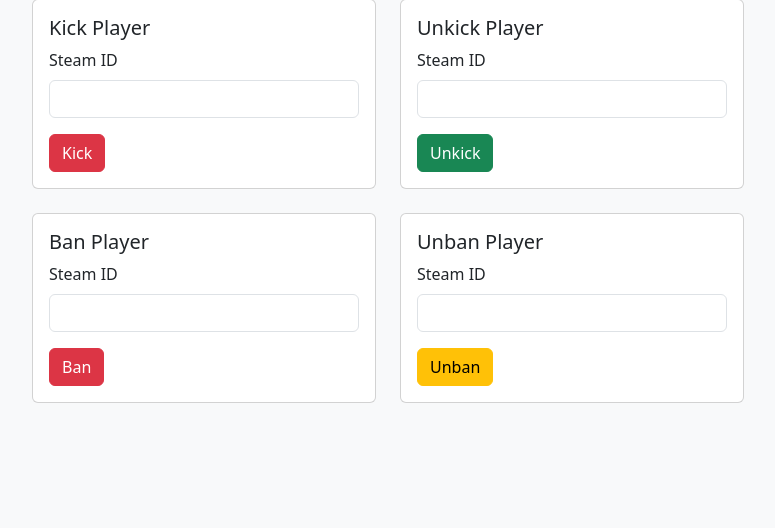
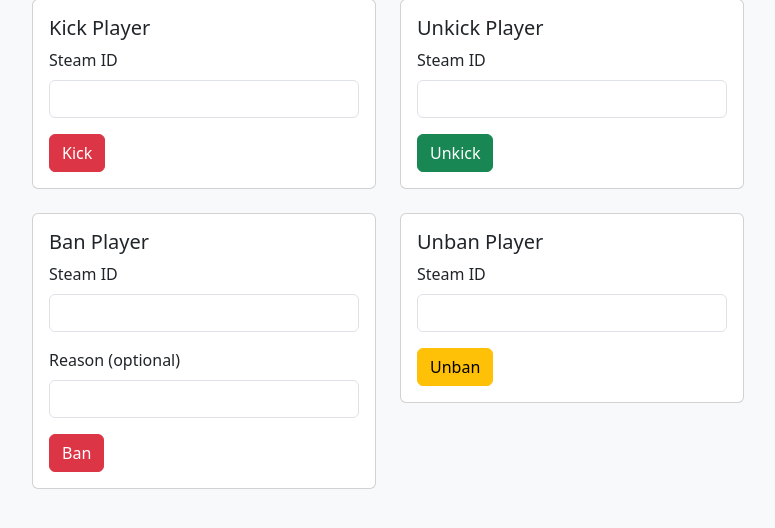
Before and after one commit to Shockfront-Studios/Nuclear-Option-Server-Tools, a Flask app: template ServerControlPanel/templates/index.html in a window 1280 px wide. Shown: the part 1108-1636 px from the top of the page, without its empty margins (50-825 px from the left). Run offline with Flask 3, Linux system fonts and the light colour scheme; the template is opened without the code that fills it, so the values that code supplies are empty.

Commit message:
adding ban reason

```diff
--- a/ServerControlPanel/app.py
+++ b/ServerControlPanel/app.py
@@ -261,6 +261,7 @@ def banlist_reload():
 def banlist_add():
     data = request.get_json()
     steam_id = data.get('steam_id')
+    reason = data.get('reason')
     if not steam_id:
         return jsonify({'success': False, 'error': 'Steam ID not provided'}), 400
 
@@ -269,7 +270,7 @@ def banlist_add():
         return error
 
     status_code, response = server_commands.banlist_add(
-        commander, steam_id)
+        commander, steam_id, reason)
     return jsonify({'status_code': status_code, 'response': response})
 
 
--- a/ServerControlPanel/templates/index.html
+++ b/ServerControlPanel/templates/index.html
@@ -186,6 +186,10 @@
                                             <input type="text" class="form-control" id="ban-steam-id" name="steam_id"
                                                 required>
                                         </div>
+                                        <div class="mb-3">
+                                            <label for="ban-reason" class="form-label">Reason (optional)</label>
+                                            <input type="text" class="form-control" id="ban-reason" name="reason">
+                                        </div>
                                         <button type="submit" class="btn btn-danger">Ban</button>
                                     </form>
                                 </div>
@@ -308,7 +312,8 @@
             e.preventDefault();
             const formData = new FormData(this);
             const steam_id = formData.get('steam_id');
-            sendCommand('/command/banlist-add', { steam_id });
+            const reason = formData.get('reason');
+            sendCommand('/command/banlist-add', { steam_id, reason });
         });
 
         document.getElementById('unban-player-form').addEventListener('submit', function (e) {
```
Also changed, not shown: ServerControlPanel/server_commands.py (+5 -2 lines), ServerCommands/Readme.md.
